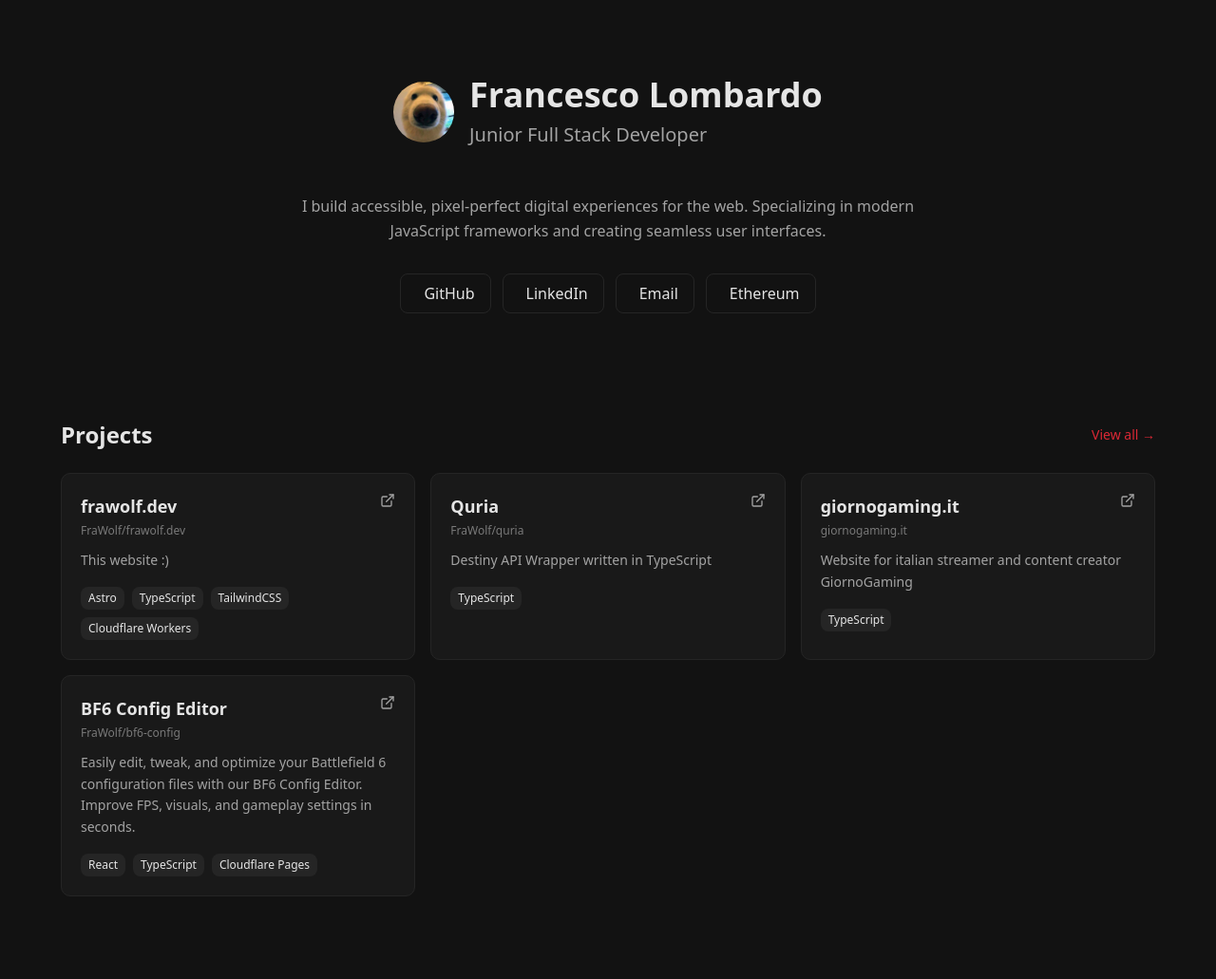
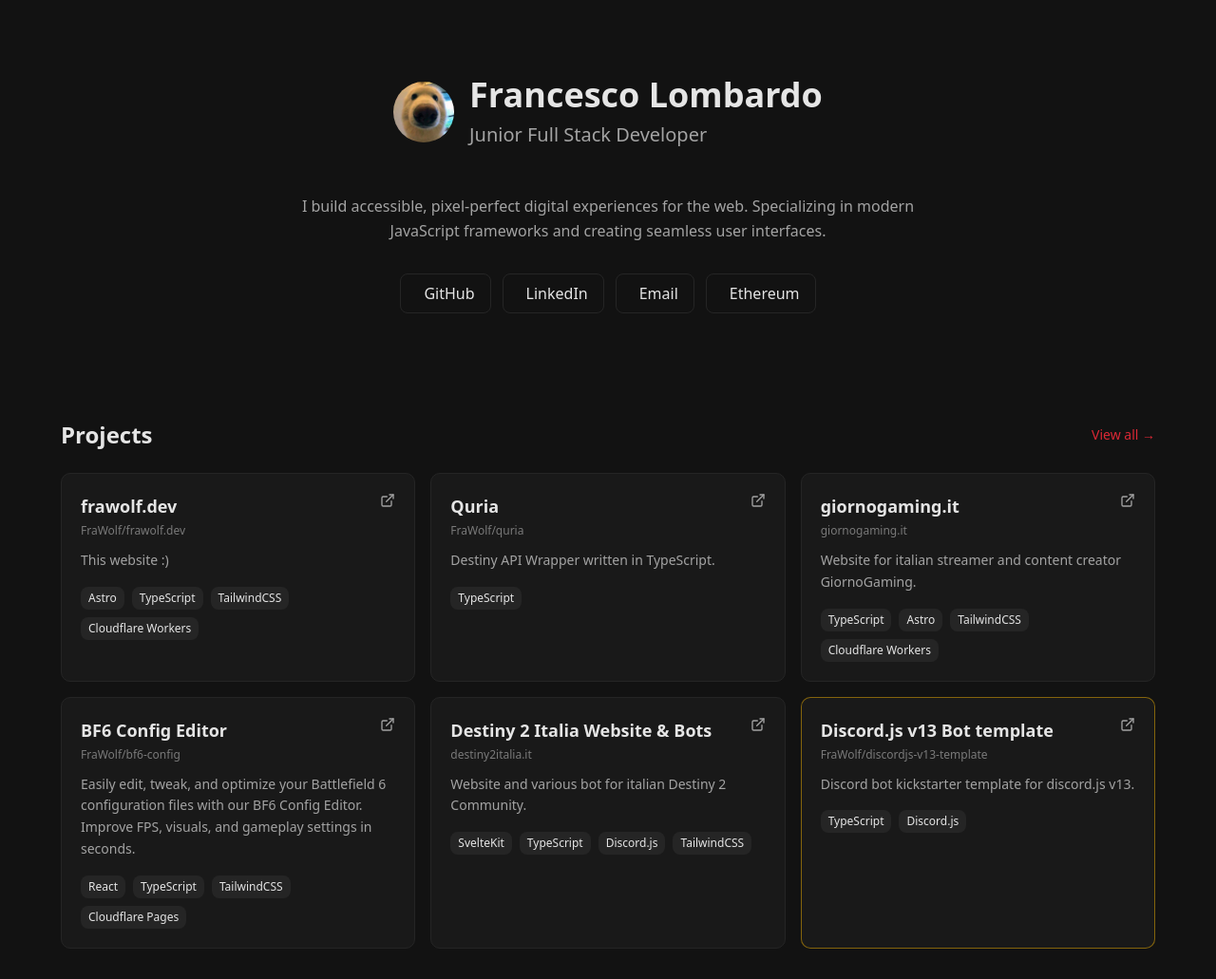
Before and after one commit to FraWolf/frawolf.dev, an Astro site: page / in a window 1280 px wide. Shown: the whole page at 95% size. Before the commit the page ends 976 px from the top, so only its background shows below. Built offline with nearby package versions, Linux system fonts and the light colour scheme; Astro itself is replaced by a stand-in of ours.

Commit message:
Updated projects

```diff
--- a/src/components/project-card.astro
+++ b/src/components/project-card.astro
@@ -16,41 +16,51 @@ const { name, description, link, technologies, discontinued } = Astro.props;
     { "border-yellow-500/50": discontinued }
   )}
 >
-  {
+  <!-- {
     discontinued && (
-      <span class="absolute top-3 left-3 text-xs px-2 py-1 rounded-md bg-yellow-500/10 text-yellow-500 border border-yellow-500/30">
+      <span class="absolute top-3 left-3 rounded-md border border-yellow-500/30 bg-yellow-500/10 px-2 py-1 text-xs text-yellow-500">
         Discontinued
       </span>
     )
-  }
+  } -->
 
   <div
     class={tw("flex items-start justify-between gap-4 mb-3", {
-      "pt-6": discontinued,
+      // "pt-6": discontinued,
     })}
   >
     <div class="flex-1">
-      <h3
-        class="text-lg font-semibold group-hover:text-primary transition-colors"
-      >
-        {name}
-      </h3>
+      {
+        !link && (
+          <h3 class="group-hover:text-primary text-lg font-semibold transition-colors">
+            {name}
+          </h3>
+        )
+      }
       {
         link && (
-          <p class="text-xs text-muted-foreground/70 mt-1">
-            {parsePreviewUrl(link)}
-          </p>
+          <>
+            <a
+              class="group-hover:text-primary text-lg font-semibold transition-colors"
+              href={link}
+              target="_blank"
+            >
+              {name}
+            </a>
+            <p class="text-muted-foreground/70 mt-1 text-xs">
+              {parsePreviewUrl(link)}
+            </p>
+          </>
         )
       }
     </div>
-
     {
       !!link && (
         <a
           href={link}
           target="_blank"
           rel="noopener noreferrer"
-          class="text-muted-foreground hover:text-primary transition-colors flex-shrink-0"
+          class="text-muted-foreground hover:text-primary flex-shrink-0 transition-colors"
           aria-label={`View ${name} project`}
         >
           <ExternalLink class="h-4 w-4" />
@@ -58,9 +68,10 @@ const { name, description, link, technologies, discontinued } = Astro.props;
       )
     }
   </div>
-  <p class="text-sm text-muted-foreground leading-relaxed mb-4">
+  <p class="text-muted-foreground mb-4 text-sm leading-relaxed">
     {description}
   </p>
+
   <div class="flex flex-wrap gap-2">
     {
       technologies.map((tech) => {
--- a/src/data/projects/data.json
+++ b/src/data/projects/data.json
@@ -13,23 +13,49 @@
   },
   {
     "name": "Quria",
-    "description": "Destiny API Wrapper written in TypeScript",
+    "description": "Destiny API Wrapper written in TypeScript.",
     "link": "https://github.com/FraWolf/quria",
     "technologies": ["TypeScript"],
     "discontinued": false
   },
   {
     "name": "giornogaming.it",
-    "description": "Website for italian streamer and content creator GiornoGaming",
+    "description": "Website for italian streamer and content creator GiornoGaming.",
     "link": "https://giornogaming.it",
-    "technologies": ["TypeScript"],
+    "technologies": [
+      "TypeScript",
+      "Astro",
+      "TailwindCSS",
+      "Cloudflare Workers"
+    ],
     "discontinued": false
   },
   {
     "name": "BF6 Config Editor",
     "description": "Easily edit, tweak, and optimize your Battlefield 6 configuration files with our BF6 Config Editor. Improve FPS, visuals, and gameplay settings in seconds.",
     "link": "https://github.com/FraWolf/bf6-config",
-    "technologies": ["React", "TypeScript", "Cloudflare Pages"],
+    "technologies": ["React", "TypeScript", "TailwindCSS", "Cloudflare Pages"],
     "discontinued": false
+  },
+  {
+    "name": "Destiny 2 Italia Website & Bots",
+    "description": "Website and various bot for italian Destiny 2 Community.",
+    "link": "https://destiny2italia.it",
+    "technologies": ["SvelteKit", "TypeScript", "Discord.js", "TailwindCSS"],
+    "discontinued": false
+  },
+  {
+    "name": "Discord.js v13 Bot template",
+    "description": "Discord bot kickstarter template for discord.js v13.",
+    "link": "https://github.com/FraWolf/discordjs-v13-template",
+    "technologies": ["TypeScript", "Discord.js"],
+    "discontinued": true
+  },
+  {
+    "name": "Lilith - Diablo 4 Discord Bot",
+    "description": "A Discord.js bot for Diablo 4 that allows tracking events, news and more. ",
+    "link": "https://github.com/lilith-discord-bot/lilith",
+    "technologies": ["TypeScript", "Discord.js"],
+    "discontinued": true
   }
 ]
```
